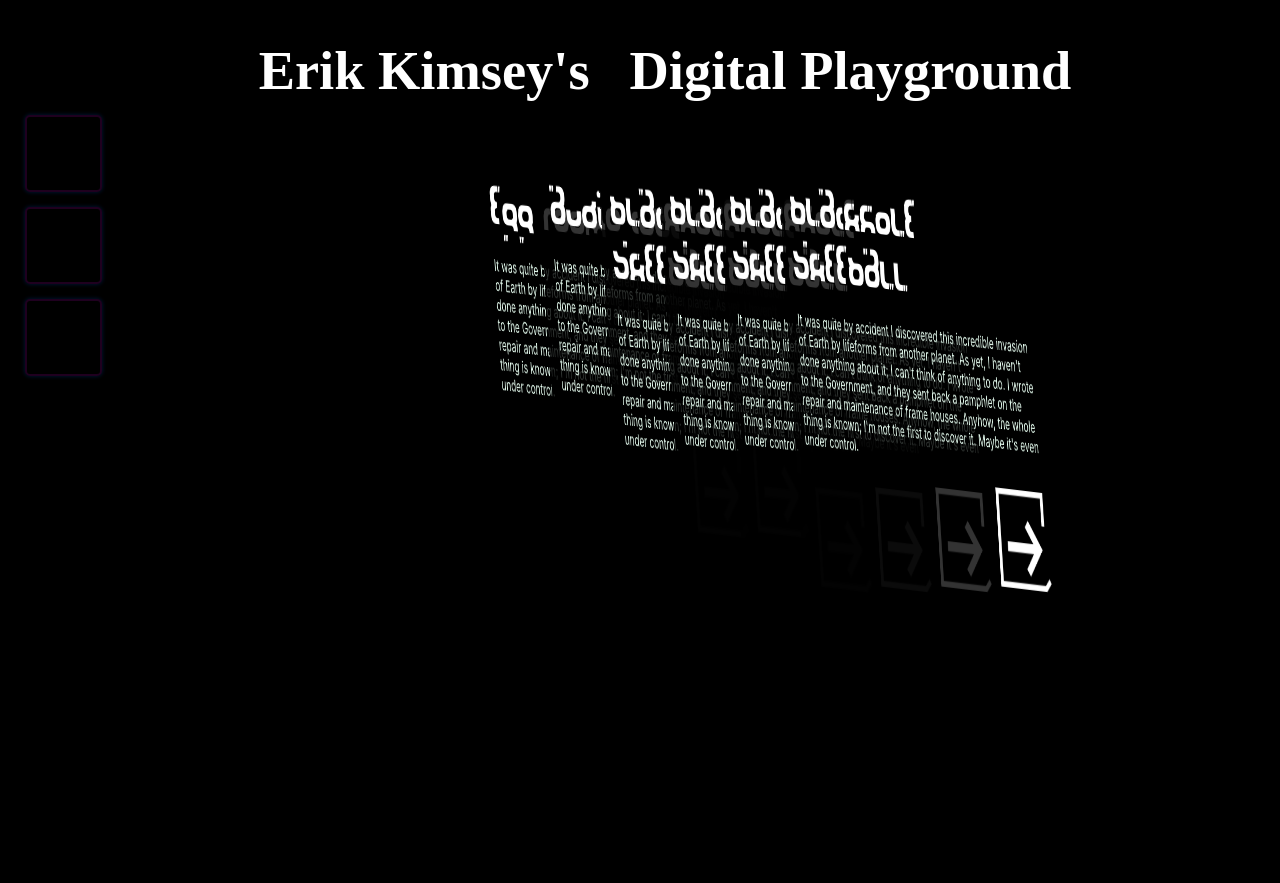
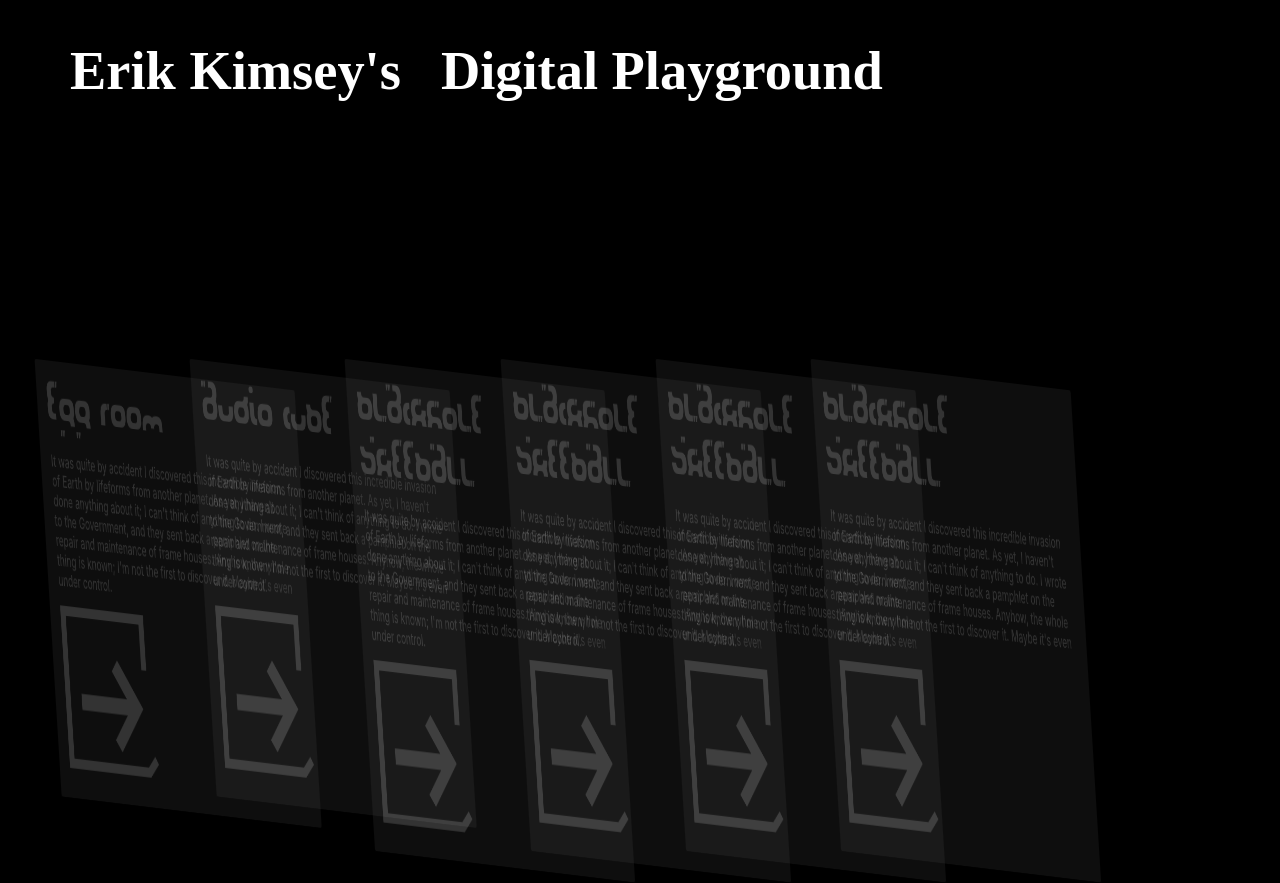
Before and after one commit to ErikKimsey/ek_portfolio_2021, a React (Create React App) app: page /playground in a window 1280 px wide. Before the commit the page ends 800 px from the top, so only its background shows below. Built offline with nearby package versions, Linux system fonts and the light colour scheme; a web font is replaced by a local one.

Commit message:
more ProjElemSlide

```diff
--- a/src/PlaygroundLanding/PlaygroundLanding.tsx
+++ b/src/PlaygroundLanding/PlaygroundLanding.tsx
@@ -31,7 +31,7 @@ const PlaygroundLanding: FC<LandingProps> = (props) => {
 
 	return (
 		<StyledContainer>
-			<DropDown />
+			{/* <DropDown /> */}
 			<Banner />
 			<div className="slidesContainer">{ForLOOOP()}</div>
 		</StyledContainer>
@@ -39,19 +39,20 @@ const PlaygroundLanding: FC<LandingProps> = (props) => {
 };
 
 const StyledContainer = styled.div<StyledProps>`
-	width: 100%;
+	/* width: 100vw; */
 	padding: 0;
 	display: flex;
 	flex-flow: column wrap;
 	justify-content: center;
-	align-items: center;
+	align-content: space-between;
+	align-items: space-between;
 	.slidesContainer {
 		display: flex;
 		flex-direction: row;
 		align-items: center;
-		justify-content: center;
+		justify-content: space-between;
 		height: 60vh;
-		width: 100vw;
+		width: 70%;
 		/* background-color: #333; */
 	}
 	@media (${BreakPoint.md}) {
--- a/src/Projects/ProjectElementSlide.tsx
+++ b/src/Projects/ProjectElementSlide.tsx
@@ -39,24 +39,24 @@ const ProjectElementSlide: FC<PageProps> = (props) => {
 	return (
 		<StyledContainer style={{}}>
 			<Suspense fallback={<div>Loading...</div>}>
-				<div className="halvesContainer">
-					<div className="projectText projectTextRight">
-						<h3 data-text={`${projName}`}>{projName}</h3>
-						<p>{projDesc}</p>
+				{/* <div className="halvesContainer"> */}
 				<a
 					href={projLink}
 					target="_blank"
 					className="projectLink"
 					rel="noreferrer"
 				>
+					<div className="projectText projectTextRight">
+						<h3 data-text={`${projName}`}>{projName}</h3>
+						<p>{projDesc}</p>
 						<img
 							alt="project link"
 							src={LinkArrow}
 							className="linkImage"
 						/>
+					</div>
+					{/* </div> */}
 				</a>
-					</div>
-				</div>
 			</Suspense>
 		</StyledContainer>
 	);
@@ -66,10 +66,27 @@ const StyledContainer = styled.div<StyleProps>`
 	display: flex;
 	flex-direction: column;
 	margin: 10px;
+	opacity: 0.2;
+	background-color: rgba(0, 0, 0, 1);
+	border: solid 0px #000;
 	transform: rotate3d(0.1, 0.8, -0, 60deg);
-	transition: transform 500ms;
+	transition: all 500ms;
 	&:hover {
 		transform: scale(1.1) rotate3d(0, 0, 0, 0deg);
+		opacity: 1;
+		border: solid 1px #fff;
+		background-color: rgba(55, 55, 55, 1);
+	}
+
+	a.projectLink {
+		align-self: flex-end;
+		width: 100px;
+		height: 100px;
+		text-decoration: none;
+		color: #fff;
+		img {
+			width: 177px;
+		}
 	}
 
 	h1 {
@@ -83,41 +100,31 @@ const StyledContainer = styled.div<StyleProps>`
 		padding: 0;
 		margin: 0;
 	}
-	.halvesContainer {
-		background-color: #f260ff;
-		margin: 20px;
-		position: relative;
-		display: flex;
-		flex-direction: row;
-		height: 500px;
-		background-repeat: no-repeat;
-	}
-
 	.projectText {
 		position: absolute;
 		display: flex;
 		flex-direction: column;
 		top: 50px;
 		width: 40vw;
-		background-color: rgba(0, 0, 0, 0.8);
+		background-color: rgba(70, 70, 70, 1);
 		padding: ${PADDINGS.childContainer};
 		padding-bottom: 30px;
 		border-radius: 3px;
 	}
 
-	.image {
+	/* .image {
 		height: 500px;
 		width: 50%;
 		padding: 0;
 		margin: 0;
-	}
+	} */
 
 	a.projectLink {
-		align-self: flex-end;
+		/* align-self: flex-end;
 		width: 100px;
-		height: 100px;
+		height: 100px; */
 
-		.linkImage {
+		/* .linkImage {
 			width: 100%;
 			height: 100%;
 			transform: scale(1);
@@ -125,87 +132,7 @@ const StyledContainer = styled.div<StyleProps>`
 			&:hover {
 				transform: scale(1.1);
 			}
-		}
-	}
-
-	/** BREAKPOINT: XL */
-	@media ${BreakPoint.xl} {
-		padding: 0px;
-		margin: 0px;
-		flex-direction: column;
-		align-content: center;
-		justify-content: center;
-		.projectText {
-			width: 50vw;
-			padding-left: 50px;
-		}
-	}
-
-	/** BREAKPOINT: LG */
-	@media ${BreakPoint.lg} {
-		.halvesContainer {
-			background-size: cover;
-			padding: 0px;
-			margin: 0px;
-			flex-direction: column;
-			align-items: center;
-			border-width: 0px;
-		}
-		.projectText {
-			width: 70vw;
-			right: 0px;
-		}
-
-		.linkImage {
-			width: 70%;
-			height: 70%;
-		}
-	}
-
-	/** BREAKPOINT: MD */
-	@media ${BreakPoint.md} {
-		.halvesContainer {
-			margin: 0px;
-			padding-left: 50px;
-			position: relative;
-			display: flex;
-			flex-direction: row;
-			height: 500px;
-			background-repeat: no-repeat;
-		}
-		.projectText {
-			position: absolute;
-			display: flex;
-			flex-direction: column;
-			top: 50px;
-			background-color: rgba(0, 0, 0, 0.8);
-			padding: ${PADDINGS.childContainer};
-			padding-bottom: 30px;
-			padding-left: 40px;
-			border-radius: 3px;
-		}
-
-		.projectTextRight {
-			right: 0;
-		}
-
-		.projectTextLeft {
-			top: auto;
-			left: 0;
-			bottom: 20px;
-		}
-	}
-
-	/** BREAKPOINT: SM */
-	@media ${BreakPoint.sm} {
-		.halvesContainer {
-			width: 100vw;
-			padding-left: 50px;
-		}
-		.projectText {
-			width: 90vw;
-			padding-left: 50px;
-		}
+		} */
 	}
 `;
 
```
Lines whose indentation alone changed are shown as unchanged.
